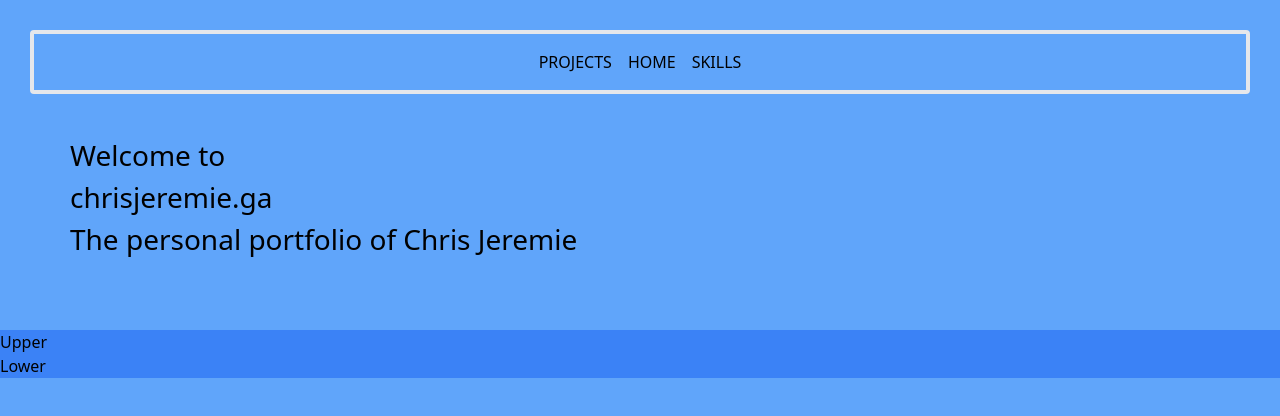
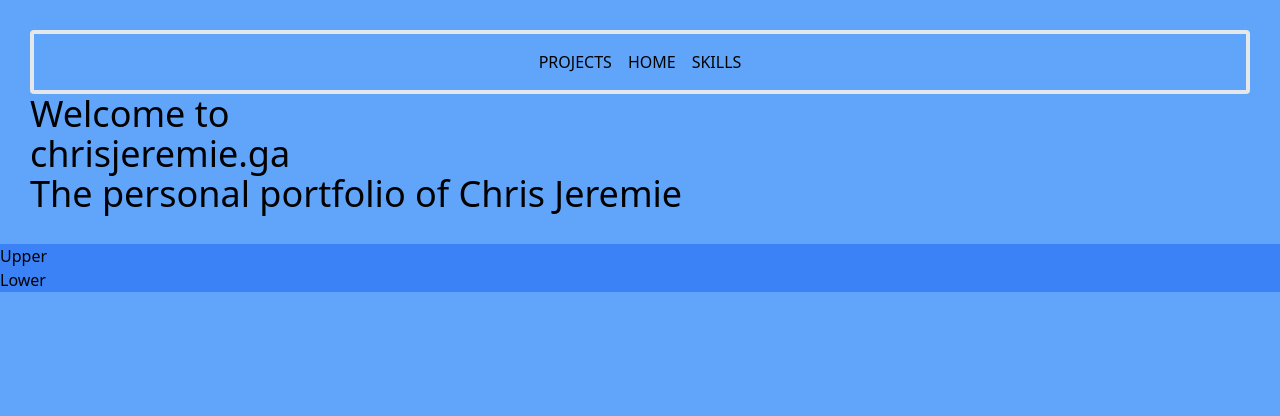
Before and after one commit to chrisjeremy84/my_porfolio, a React (Create React App) app: page / in a window 1280 px wide. Shown: the top 416 px of the page. Built offline with nearby package versions, Linux system fonts and the light colour scheme.

Commit message:
More tailwind css

```diff
--- a/src/components/NavBar.js
+++ b/src/components/NavBar.js
@@ -8,7 +8,7 @@ function NavBar() {
     return (
         <Router>
             <div className="box-content rounded md:h-auto w-38 p-4 border-4 ...">
-                <div>
+                <div className="antialiased">
                     <ul className="flex flex-row space-x-4 justify-center">
                         <li>
                          <Link to="/Project" >PROJECTS</Link>
--- a/src/index.css
+++ b/src/index.css
@@ -1,7 +1,3 @@
 @tailwind base;
 @tailwind components;
 @tailwind utilities;
-
-.nav-blue-bg{
-    background-color: #24323d;
-}
--- a/src/pages/Home.js
+++ b/src/pages/Home.js
@@ -4,8 +4,8 @@ import '../App.css'
 
 function Home() {
     return (
-        <div className='homeContent'>
-            <h2> Welcome to</h2>
+        <div className='antialiased font-sans text-4xl '>
+            <h2 className=""> Welcome to</h2>
             <h3>chrisjeremie.ga</h3>
             <h4>The personal portfolio of Chris Jeremie</h4>
         </div>
```
Also changed, not shown: 1 other file (tests, documents, lock files or other folders).
